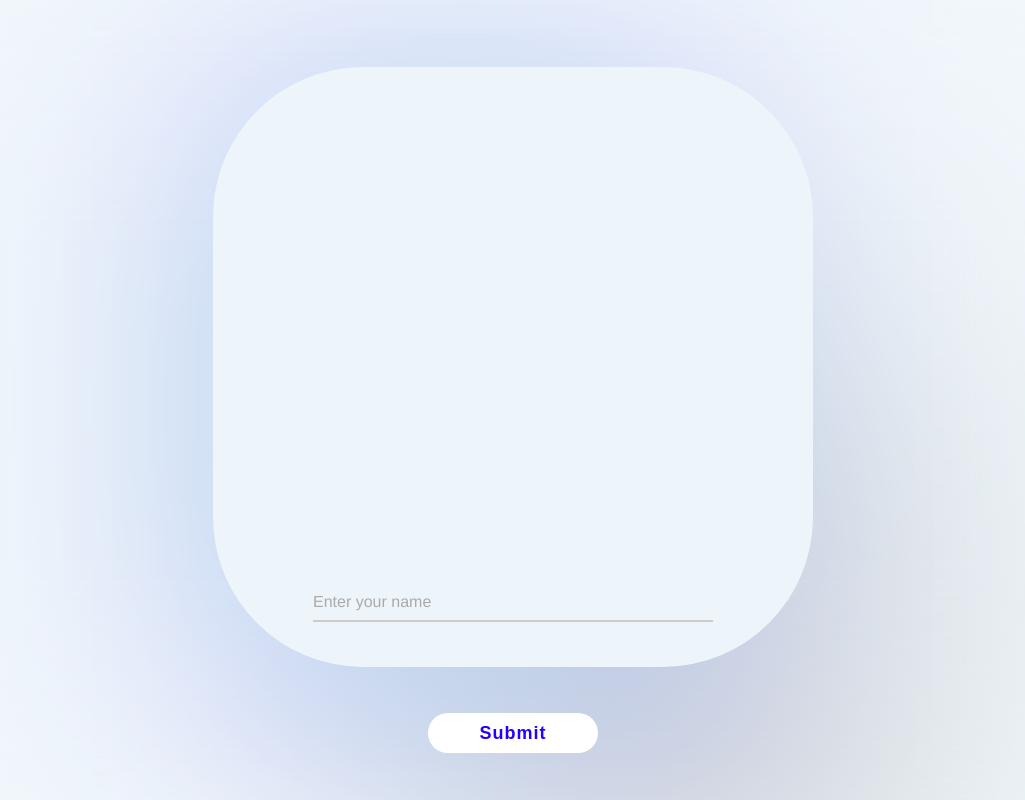
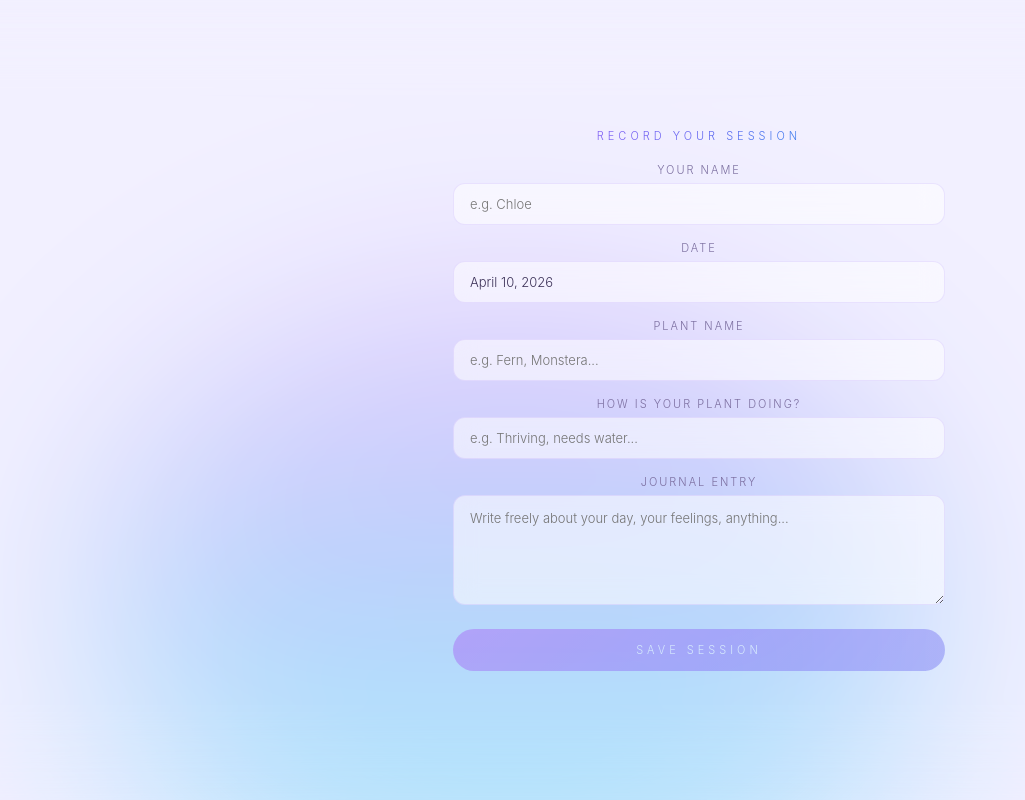
Before and after one commit to chanseox/zen-app, a React (Vite) app: page /#/meditation_result in a window 1280 px wide. Shown: the whole page, without its empty margins (127-1152 px from the left). Built offline with nearby package versions, Linux system fonts and the light colour scheme.

Commit message:
add session form with journal and plant fields

```diff
--- a/src/pages/SessionResult.jsx
+++ b/src/pages/SessionResult.jsx
@@ -6,51 +6,123 @@ import ResultBubble from '../components/ResultBubble'
 export default function SessionResult () {
   const location = useLocation()
   const { selectedTriggers = [], selectedEmotions = [] } = location.state || {}
-  const [name, setName] = useState('')
   const navigate = useNavigate()
 
+  const today = new Date().toLocaleDateString('en-US', {
+    year: 'numeric', month: 'long', day: 'numeric'
+  })
+
+  const [form, setForm] = useState({
+    name: '',
+    date: today,
+    journal: '',
+    plantName: '',
+    plantStatus: ''
+  })
+
+  const handleChange = (field, value) => {
+    setForm(prev => ({ ...prev, [field]: value }))
+  }
+
   const handleSubmit = () => {
-    if (name) {
+    if (!form.name) return
+
     const newBubble = {
-        name,
+      name: form.name,
+      date: form.date,
+      journal: form.journal,
+      plantName: form.plantName,
+      plantStatus: form.plantStatus,
       emotions: selectedEmotions,
       triggers: selectedTriggers,
     }
+
     const stored = localStorage.getItem('bubbles')
     const parsed = stored ? JSON.parse(stored) : []
     const updatedBubbles = [newBubble, ...parsed]
     localStorage.setItem('bubbles', JSON.stringify(updatedBubbles))
     navigate('/emotion')
   }
-  }
 
   return (
     <div className='session-result-page'>
-      <div className='result-container'>
-        <div className='result-svg-container'>
-          <div className='result-svg'>
-            <ResultBubble size={410} emotions={selectedEmotions} triggers={selectedTriggers} />
+      <div className='radial-gradient-bg' />
+      <div className='glass-blur-overlay' />
+
+      <div className='result-layout'>
+        <div className='result-bubble-side'>
+          <ResultBubble size={320} emotions={selectedEmotions} triggers={selectedTriggers} />
         </div>
+
+        <div className='result-form-side'>
+          <p className='result-form-title'>Record your session</p>
+
+          <div className='result-form'>
+            <div className='result-field'>
+              <label className='result-label'>Your name</label>
+              <input
+                className='result-input'
+                type='text'
+                placeholder='e.g. Chloe'
+                value={form.name}
+                onChange={e => handleChange('name', e.target.value)}
+                autoComplete='off'
+              />
             </div>
-        <div className='name-input'>
+
+            <div className='result-field'>
+              <label className='result-label'>Date</label>
               <input
-            type="text"
-            id="name"
-            placeholder="Enter your name"
-            onChange={(e) => setName(e.target.value)}
-            className="minimal-input"
-            autoComplete="off"
+                className='result-input'
+                type='text'
+                value={form.date}
+                onChange={e => handleChange('date', e.target.value)}
               />
-          <label htmlFor="name" className="input-label">Enter your name</label>
             </div>
+
+            <div className='result-field'>
+              <label className='result-label'>Plant name</label>
+              <input
+                className='result-input'
+                type='text'
+                placeholder='e.g. Fern, Monstera...'
+                value={form.plantName}
+                onChange={e => handleChange('plantName', e.target.value)}
+                autoComplete='off'
+              />
             </div>
-      <div className="radial-gradient-bg" />
-      <div className="glass-blur-overlay" />
-      <div className="result-submit-button">
-        <div className="wrapper">
-          <button className="submit-btn" onClick={handleSubmit}>
-            Submit
+
+            <div className='result-field'>
+              <label className='result-label'>How is your plant doing?</label>
+              <input
+                className='result-input'
+                type='text'
+                placeholder='e.g. Thriving, needs water...'
+                value={form.plantStatus}
+                onChange={e => handleChange('plantStatus', e.target.value)}
+                autoComplete='off'
+              />
+            </div>
+
+            <div className='result-field'>
+              <label className='result-label'>Journal entry</label>
+              <textarea
+                className='result-textarea'
+                placeholder='Write freely about your day, your feelings, anything...'
+                value={form.journal}
+                onChange={e => handleChange('journal', e.target.value)}
+                rows={4}
+              />
+            </div>
+
+            <button
+              className='result-submit-btn'
+              onClick={handleSubmit}
+              disabled={!form.name}
+            >
+              Save session
             </button>
+          </div>
         </div>
       </div>
     </div>
--- a/src/styles/SessionResult.css
+++ b/src/styles/SessionResult.css
@@ -1,26 +1,28 @@
 .session-result-page {
   min-height: 100vh;
   min-width: 100vw;
-    background-color: #EDF5FA;
+  background: #f0eeff;
   display: flex;
-    flex-direction: column;
   align-items: center;
-    justify-content: space-evenly;
+  justify-content: center;
+  font-family: 'Inter', Avenir, Helvetica, Arial, sans-serif;
+  position: relative;
+  overflow: hidden;
 }
 
 .radial-gradient-bg {
-    width: calc(972.02px * 0.5); /* ~680.41px */
-    height: calc(1053.29px * 0.5); /* ~737.3px */
+  width: 65%;
+  height: 78%;
   position: absolute;
-    left: 27%;
-    background: radial-gradient(
-      ellipse 50% 50% at 50% 50%,
-      rgba(250, 221, 78, 0.48) 25%,
-      rgba(0, 255, 209, 0.48) 62%,
-      rgba(36, 0, 255, 0.48) 93%
-    );
-    box-shadow: 200px 200px 200px rgba(0, 0, 0, 0.2); /* optional shadow tint */
+  left: 50%;
+  bottom: -15%;
+  transform: translateX(-50%);
+  background: linear-gradient(180deg, #c084fc 0%, #818cf8 30%, #38bdf8 65%, #67e8f9 100%);
   filter: blur(100px);
+  border-radius: 50%;
+  opacity: 0.45;
+  z-index: 0;
+  pointer-events: none;
 }
 
 .glass-blur-overlay {
@@ -29,164 +31,159 @@
   position: absolute;
   left: 0;
   top: 0;
-    background: rgba(255, 255, 255, 0.21);
-    backdrop-filter: blur(100px);
+  background: rgba(255, 255, 255, 0.15);
+  backdrop-filter: blur(40px);
+  z-index: 0;
+  pointer-events: none;
 }
 
-.result-container {
-    height: 600px;
-    width: 600px;
-    border-radius: 25%;
-    background-color: #EDF5FA;
+/* Two column layout */
+.result-layout {
+  display: flex;
+  align-items: center;
+  gap: 60px;
   z-index: 1;
+  padding: 40px;
+  max-width: 960px;
+  width: 100%;
+}
+
+/* Left side — bubble */
+.result-bubble-side {
   display: flex;
   flex-direction: column;
   align-items: center;
-    justify-content: center;
+  flex-shrink: 0;
 }
 
-.result-svg-container {
-    height: 450px;
-    width: 450px;
+/* Right side — form */
+.result-form-side {
   display: flex;
   flex-direction: column;
-    align-items: center;
-    justify-content: center;
+  gap: 20px;
+  flex: 1;
+  max-height: 80vh;
+  overflow-y: auto;
+  padding-right: 8px;
 }
 
-/* Container styling */
-.name-input {
-    position: relative;
-    width: 400px;
-    margin-top: 20px;
+.result-form-side::-webkit-scrollbar {
+  width: 4px;
 }
 
-  /* Minimal input field styling */
-  .minimal-input {
-    width: 100%;
-    padding: 10px 0;
-    font-size: 16px;
-    color: #333;
+.result-form-side::-webkit-scrollbar-track {
   background: transparent;
-    border: none;
-    border-bottom: 2px solid #ccc;
-    outline: none;
-    transition: all 0.3s ease;
 }
 
-  /* Focus effect on input */
-  .minimal-input:focus {
-    border-color: transparent;
-    box-shadow: none;
-    border-image: linear-gradient(90deg, #1f8bff, #ff5edf);
-    border-image-slice: 1;
+.result-form-side::-webkit-scrollbar-thumb {
+  background: rgba(129, 140, 248, 0.3);
+  border-radius: 4px;
 }
 
-  /* Label styling */
-  .input-label {
-    position: absolute;
-    top: 50%;
-    left: 0;
-    font-size: 16px;
-    color: #aaa;
-    transform: translateY(-50%);
-    pointer-events: none;
-    transition: 0.3s ease all;
-    font-weight: normal;
+.result-form-title {
+  font-size: 11px;
+  font-weight: 300;
+  letter-spacing: 4px;
+  text-transform: uppercase;
+  background: linear-gradient(135deg, #a855f7, #6366f1, #0ea5e9);
+  -webkit-background-clip: text;
+  -webkit-text-fill-color: transparent;
+  background-clip: text;
+  margin: 0;
 }
 
-  /* Focus effect on label when input is focused or has value */
-  .minimal-input:focus ~ .input-label,
-  .minimal-input:not(:placeholder-shown) ~ .input-label {
-    top: -10px;
-    font-size: 12px;
-    color: rgb(74, 46, 255);
-    font-weight: bold;
+.result-form {
+  display: flex;
+  flex-direction: column;
+  gap: 16px;
 }
 
-  /* Styling for placeholder text */
-  .minimal-input::placeholder {
-    color: transparent; /* Hides the placeholder text */
+.result-field {
+  display: flex;
+  flex-direction: column;
+  gap: 6px;
 }
 
-  .wrapper{
-    position: relative;
-    width: 100%;
-    height: 100%;
+.result-label {
+  font-size: 11px;
+  font-weight: 300;
+  letter-spacing: 2px;
+  text-transform: uppercase;
+  color: #7c6fa0;
 }
 
-  button{
-    font-family: 'Ubuntu', sans-serif;
-    position: absolute;
-    top: 50%;
-    left: 50%;
-    transform: translate(-50%, -50%);
-
-    width: 170px;
-    height: 40px;
-    line-height: 1;
-    font-size: 18px;
-    font-weight: bold;
-    letter-spacing: 1px;
-    border: 0px solid #2400FF;
-    background: #fff;
-    color: #2400FF;
-    border-radius: 40px;
-    cursor: pointer;
-    overflow: hidden;
-    transition: all .35s;
+.result-input {
+  width: 100%;
+  padding: 12px 16px;
+  font-size: 13px;
+  font-weight: 300;
+  font-family: 'Inter', Avenir, Helvetica, Arial, sans-serif;
+  color: #3b3057;
+  background: rgba(255, 255, 255, 0.55);
+  border: 1px solid rgba(168, 139, 250, 0.2);
+  border-radius: 12px;
+  outline: none;
+  transition: border-color 0.2s, background 0.2s;
+  backdrop-filter: blur(12px);
+  box-sizing: border-box;
 }
 
-  button:hover{
-    background: #2400FF;
-    color: #fff;
+.result-input:focus {
+  border-color: rgba(99, 102, 241, 0.5);
+  background: rgba(255, 255, 255, 0.8);
 }
 
-  button span{
-    opacity: 1;
-    visibility: visible;
-    transition: all .35s;
+.result-textarea {
+  width: 100%;
+  padding: 12px 16px;
+  font-size: 13px;
+  font-weight: 300;
+  font-family: 'Inter', Avenir, Helvetica, Arial, sans-serif;
+  color: #3b3057;
+  background: rgba(255, 255, 255, 0.55);
+  border: 1px solid rgba(168, 139, 250, 0.2);
+  border-radius: 12px;
+  outline: none;
+  transition: border-color 0.2s, background 0.2s;
+  backdrop-filter: blur(12px);
+  resize: vertical;
+  box-sizing: border-box;
+  line-height: 1.6;
 }
 
-  .success{
-    position: absolute;
-    top: 0;
-    left: 0;
-    width: 100%;
-    height: 100%;
-    background: #fff;
-    border-radius: 50%;
-    z-index: 1;
-    opacity: 0;
-    visibility: hidden;
-    transition: all .35s;
+.result-textarea:focus {
+  border-color: rgba(99, 102, 241, 0.5);
+  background: rgba(255, 255, 255, 0.8);
 }
 
-  .success svg{
-    width: 20px;
-    height: 20px;
-    fill: yellowgreen;
-    transform-origin: 50% 50%;
-    transform: translateY(-50%) rotate(0deg) scale(0);
-    transition: all .35s;
+.result-submit-btn {
+  margin-top: 8px;
+  padding: 14px !important;
+  width: 100% !important;
+  background: linear-gradient(135deg, #a855f7, #6366f1) !important;
+  color: white !important;
+  border: none !important;
+  border-radius: 40px !important;
+  font-family: 'Inter', Avenir, Helvetica, Arial, sans-serif;
+  font-size: 11px !important;
+  font-weight: 300 !important;
+  letter-spacing: 4px;
+  text-transform: uppercase;
+  cursor: pointer !important;
+  transition: opacity 0.3s !important;
+  position: static !important;
+  top: auto !important;
+  left: auto !important;
+  transform: none !important;
+  height: auto !important;
+  line-height: normal !important;
 }
 
-  button.is_active{
-    width: 40px;
-    height: 40px;
+.result-submit-btn:hover {
+  opacity: 0.85 !important;
 }
 
-  button.is_active .success{
-    opacity: 1;
-    visibility: visible;
+.result-submit-btn:disabled {
+  opacity: 0.4 !important;
+  cursor: not-allowed !important;
 }
-
-  button.is_active .success svg{
-    margin-top: 50%;
-    transform: translateY(-50%) rotate(720deg) scale(1);
-  }
-
-  button.is_active span{
-    opacity: 0;
-    visibility: hidden;
-  }
```
Also changed, not shown: 4 other files (tests, documents, lock files or other folders). Lines whose indentation alone changed are shown as unchanged.
